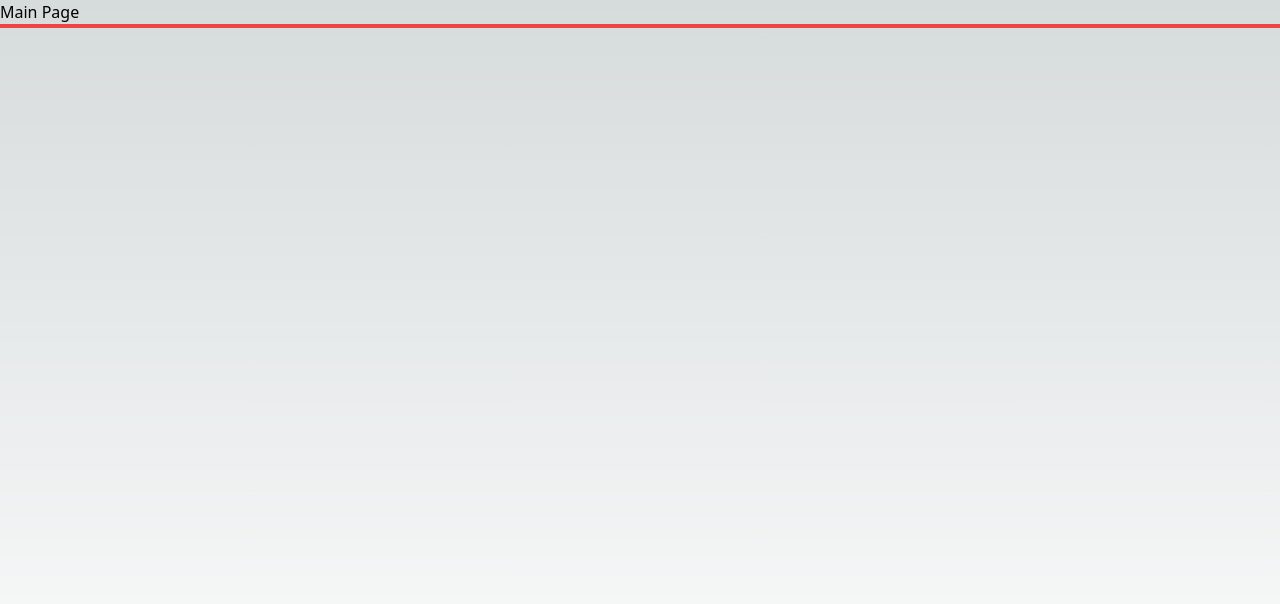
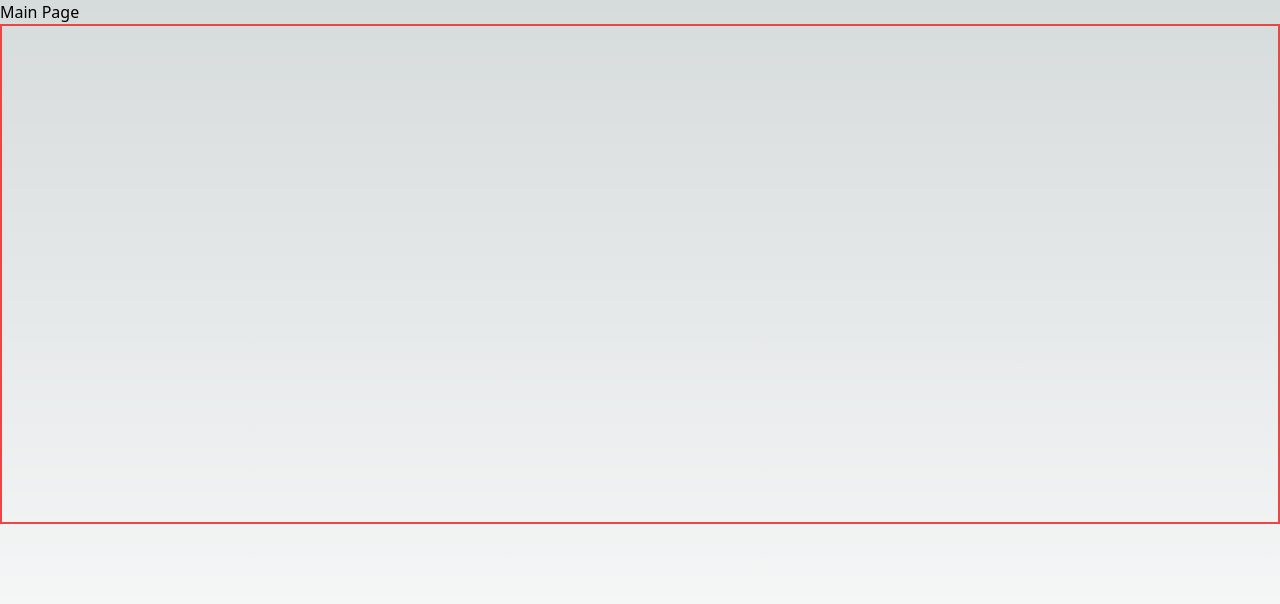
Before and after one commit to AnthonyNet/cnb, a Next.js app: page / in a window 1280 px wide. Shown: the top 604 px of the page. Built offline with nearby package versions, Linux system fonts and the light colour scheme.

Commit message:
doesnt work - error

```diff
--- a/src/pages/GetData.tsx
+++ b/src/pages/GetData.tsx
@@ -47,7 +47,7 @@ console.log(data);
 
     return(
 
-        <div className="border-2 border-red-500">
+        <div className="border-2 border-red-500 min-h-[500px]">
 
            <pre>{JSON.stringify(data)}</pre>
 
```
